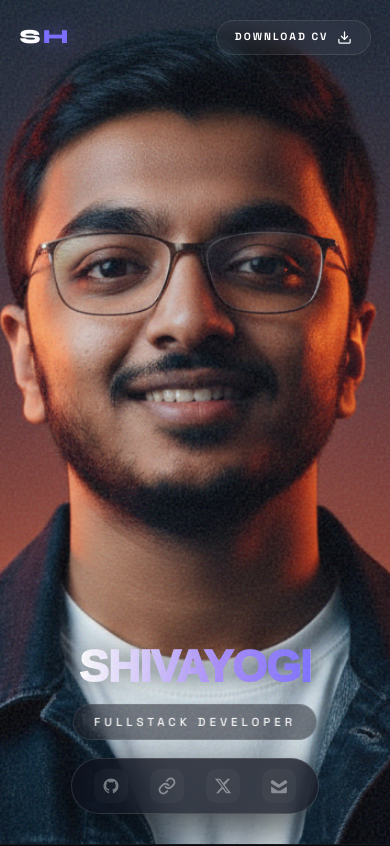
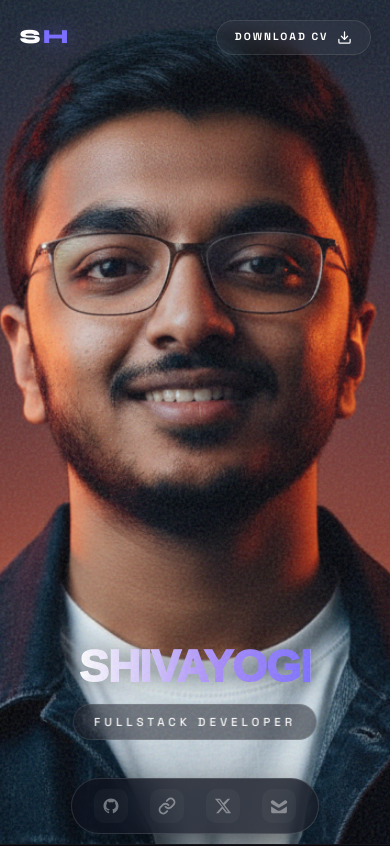
Before and after one commit to shivayogihugar47-spec/Portfolio, a React (Vite) app: page / in a window 390 px wide. Shown: the top 846 px of the page. Built offline with nearby package versions, Linux system fonts and the light colour scheme; a web font is replaced by a local one.

Commit message:
style: update Hero styles

```diff
--- a/src/components/Hero.module.css
+++ b/src/components/Hero.module.css
@@ -297,7 +297,7 @@
     right: auto;
     left: 50%;
     top: auto;
-    bottom: 30px;
+    bottom: 10px;
     transform: translateX(-50%);
     flex-direction: row;
     padding: 10px 22px;
@@ -306,7 +306,7 @@
     border-radius: 100px;
     background: rgba(15, 15, 25, 0.75);
     box-shadow: 0 15px 40px rgba(0, 0, 0, 0.6);
-    margin-top: 20px
+    margin-top: 80px
   }
 
   .sideIcon {
```
